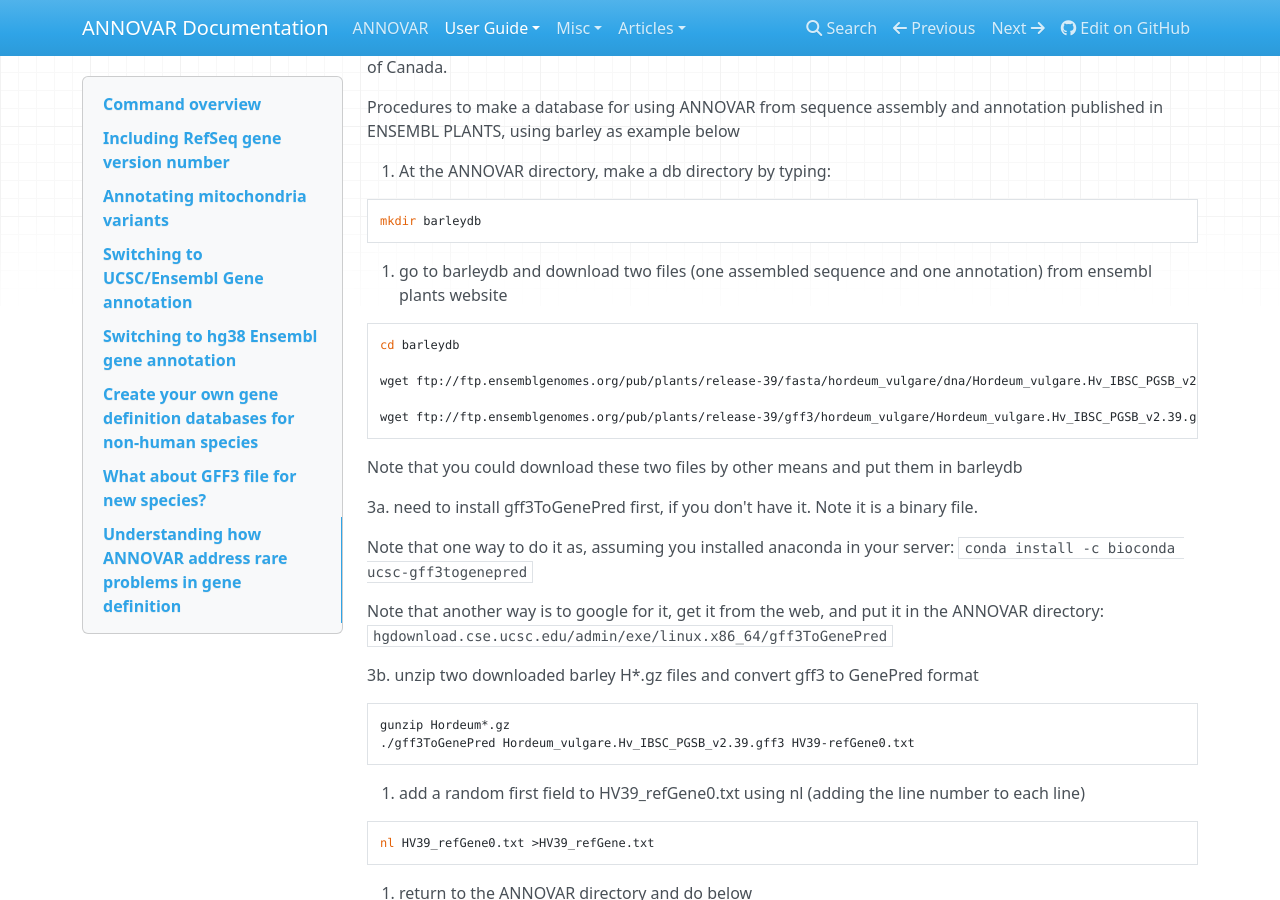
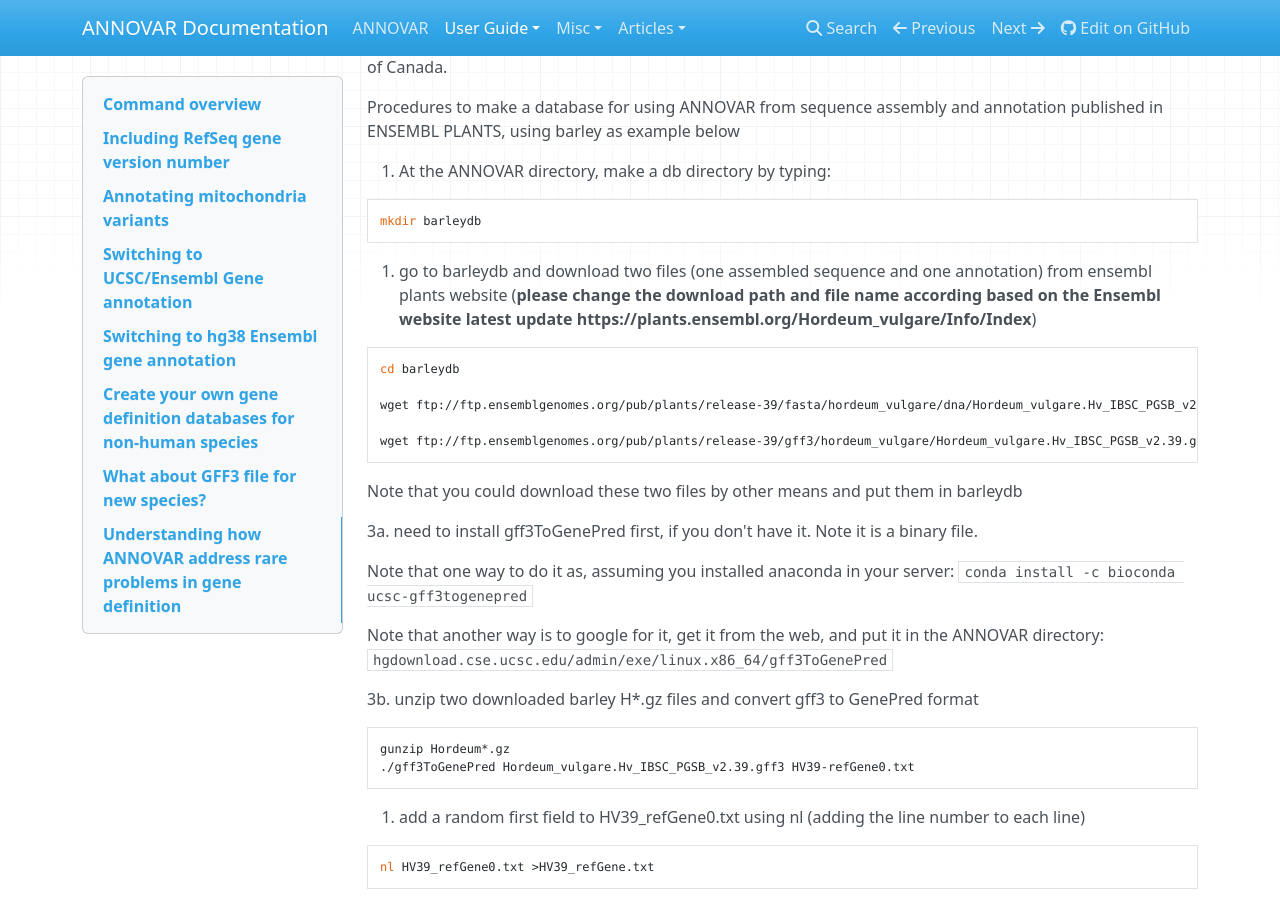
Before and after one commit to WGLab/doc-ANNOVAR, an MkDocs documentation site: the page built from docs/user-guide/gene.md, in a window 1280 px wide and 900 px high, scrolled down 15883 px. Built offline with MkDocs 1.6.1, drawn with Linux system fonts in a browser that asks for light colours; nearby versions of some CDN libraries; comment, search, counter and statistics services are not loaded.

Commit message:
Update gene.md

````diff
--- a/docs/user-guide/gene.md
+++ b/docs/user-guide/gene.md
@@ -488,7 +488,7 @@ Procedures to make a database for using ANNOVAR from sequence assembly and annot
 mkdir barleydb
 ```
 
-2. go to barleydb and download two files (one assembled sequence and one annotation) from ensembl plants website
+2. go to barleydb and download two files (one assembled sequence and one annotation) from ensembl plants website (**please change the download path and file name according based on the Ensembl website latest update https://plants.ensembl.org/Hordeum_vulgare/Info/Index**)
 
 ```
 cd barleydb
````
